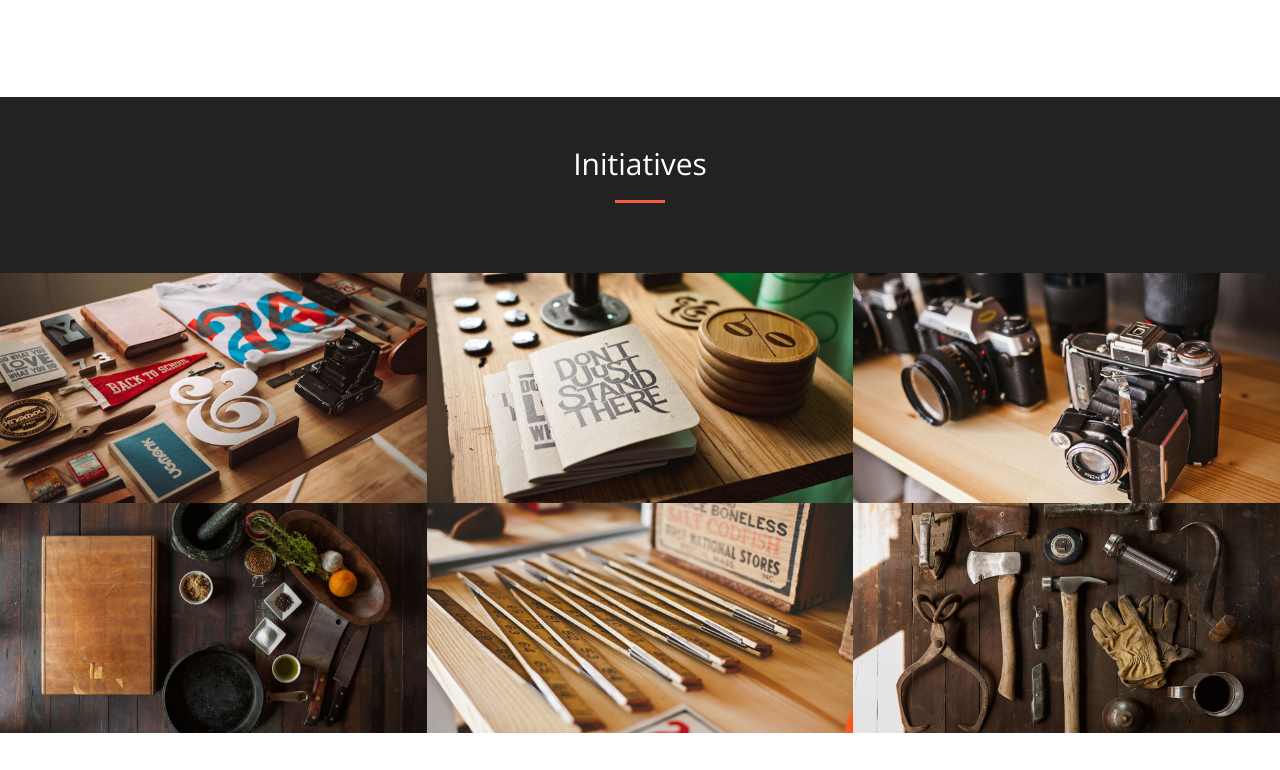
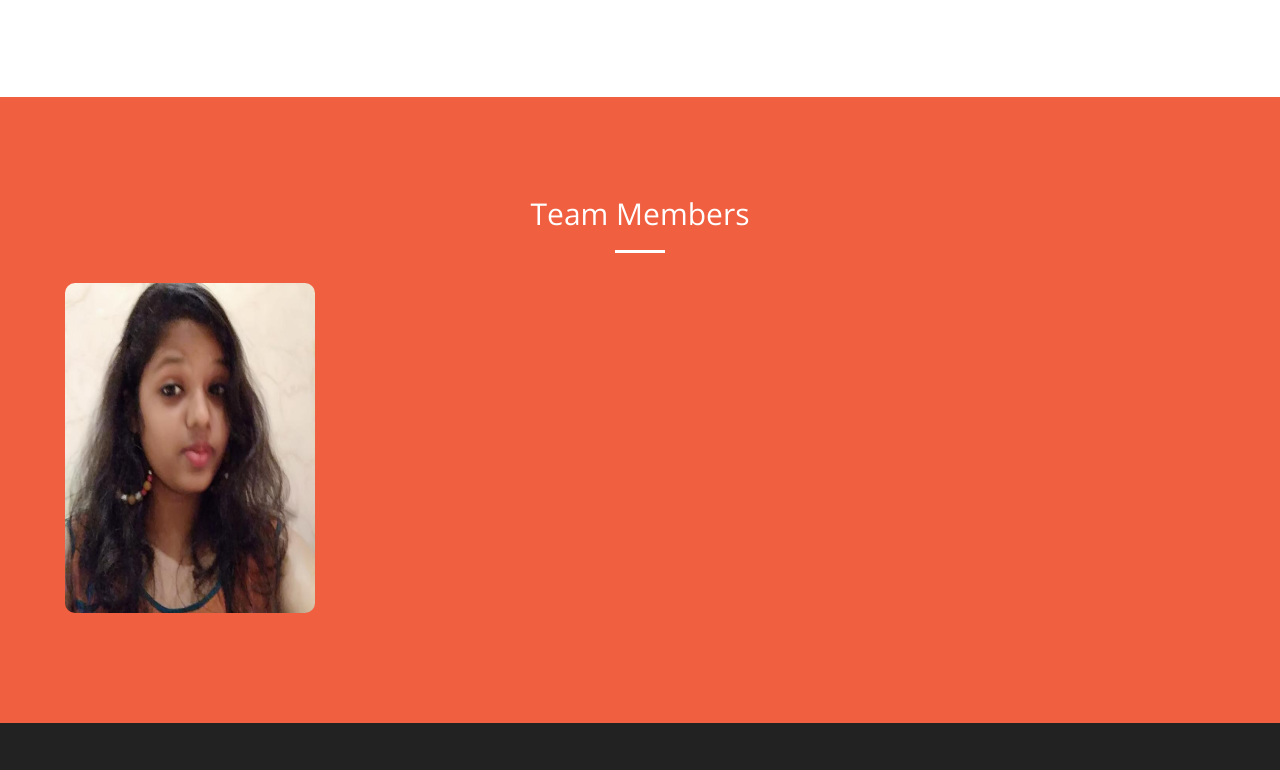
Before and after one commit to smrutipatro/IARLandingPage, a website: page index.html in a window 1280 px wide. Shown: the part 1610-2380 px from the top of the page. Drawn offline with nearby package versions, Linux system fonts and the light colour scheme.

Commit message:
Flipcard intro

```diff
--- /dev/null
+++ b/css/flipcard.css
@@ -0,0 +1,96 @@
+   /*flip animation of cards*/
+
+   .info-card {
+    float: left;
+    margin: 10px;
+    -webkit-perspective: 600px;
+}
+
+.front, .back {
+    background: #FFF;
+    border-radius: 10px;
+    transition: -webkit-transform 1s;
+    -webkit-transform-style: preserve-3d;
+    -webkit-backface-visibility: hidden;
+    /*border: 1px solid black;*/
+}
+
+.front {
+    overflow: hidden;
+    width: 250px;
+    height: 330px;
+    position: absolute;
+    z-index: 1;
+}
+
+.back {
+    color: #333;
+    padding: 20px;
+    /* padding-top: 0; */
+    width: 250px;
+    height: 330px;
+    -webkit-transform: rotateY(-180deg);
+    /*overflow: scroll;*/
+}
+
+.info-card:hover .back {
+    -webkit-transform: rotateY(0);
+}
+
+.info-card:hover .front {
+    -webkit-transform: rotateY(180deg);
+}
+
+.card-image {
+    width: 100%;
+    height: 100%;
+}
+
+
+/* Social buttons */
+.social {
+    list-style: none;
+    padding: 0;
+    margin-top: 25px;
+    text-align: center;
+}
+
+.social a {
+    position: relative;
+    display: inline-block;
+    min-width: 40px;
+    padding: 10px 0;
+    margin: 0 5px;
+    overflow: hidden;
+    text-align: center;
+    background-color: rgb(215, 215, 215);
+    border-radius: 40px;
+}
+
+
+a.social-icon {
+    text-decoration: none !important;
+    box-shadow: 0px 0px 1px rgb(51, 51, 51);
+    box-shadow: 0px 0px 1px rgba(51, 51, 51, 0.7);
+}
+a.social-icon:hover {
+    color: rgb(255, 255, 255) !important;
+}
+a.facebook {
+    color: rgb(59, 90, 154) !important;
+}
+a.facebook:hover {
+    background-color: rgb(59, 90, 154) !important;
+}
+a.twitter {
+    color: rgb(45, 168, 225) !important;
+}
+a.twitter:hover {
+    background-color: rgb(45, 168, 225) !important;
+}
+a.github {
+    color: rgb(51, 51, 51) !important;
+}
+a.github:hover {
+    background-color: rgb(51, 51, 51) !important;
+}
--- a/index.html
+++ b/index.html
@@ -25,6 +25,8 @@
     <!-- Theme CSS -->
     <link href="css/creative.css" rel="stylesheet">
     <link href="css/styles.css" rel="stylesheet">
+
+    <link href="css/flipcard.css" rel="stylesheet">
 
     <!-- HTML5 Shim and Respond.js IE8 support of HTML5 elements and media queries -->
     <!-- WARNING: Respond.js doesn't work if you view the page via file:// -->
@@ -144,6 +146,40 @@
                         <i class="fa fa-4x fa-heart text-primary sr-icons"></i>
                         <h3>Made with Love</h3>
                         <p class="text-muted">You have to make your websites with love these days!</p>
+                    </div>
+                </div>
+            </div>
+        </div>
+    </section>
+
+    <section class="bg-primary" id="team-members">
+        <div class="container">
+            <div class="row">
+                <div class="col-lg-12 text-center">
+                    <h2 class="section-heading">Team Members</h2>
+                    <hr class="light">
+                    <!-- <hr class="primary"> -->
+                </div>
+            </div>
+        </div>
+        <div class="container">
+            <div class="row">
+                <div class="info-card">
+                    <div class="front">
+                        <img class="card-image" src="img/vineesha.jpg">
+                    </div>
+                    <div class="back">
+                        <h2>Vineesha</h2>
+                        <p> Bla</p>
+                        <p> Bla Bla</p>
+                        <p> Bla Bla Bla</p>
+                        <p> Biryani</p>
+
+                        <div class="social">
+                            <a href="#" target="_blank" class="social-icon facebook animate"><span class="fa fa-facebook"></span></a>
+                            <a href="#" target="_blank" class="social-icon envelope animate"><span class="fa fa-envelope"></span></a>
+                            <a href="#" target="_blank" class="social-icon linkedin animate"><span class="fa fa-linkedin"></span></a>
+                        </div>
                     </div>
                 </div>
             </div>
```
Also changed, not shown: img/vineesha.jpg (added).
